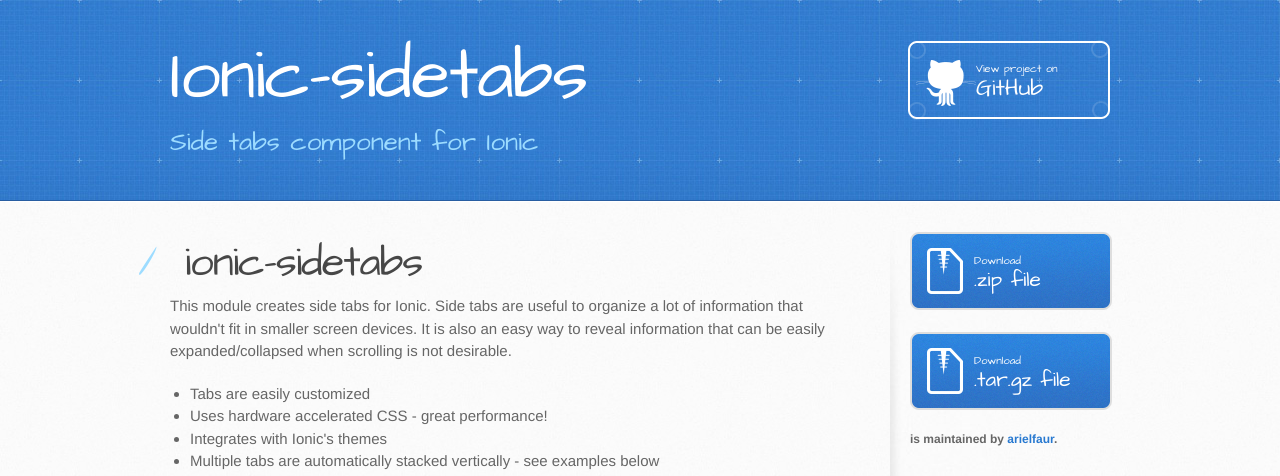
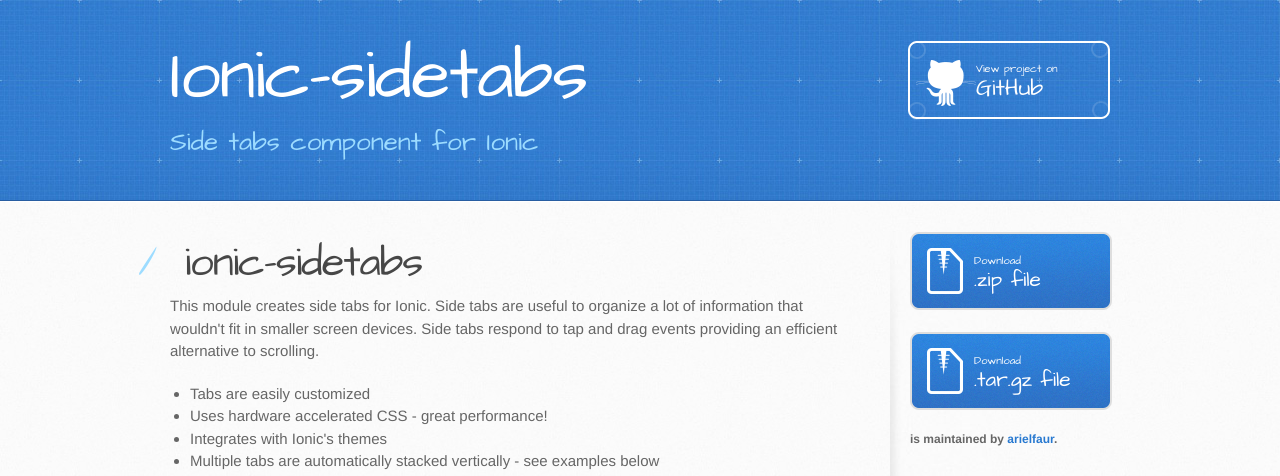
Before and after one commit to arielfaur/ionic-sidetabs, a plain HTML site: page index.html in a window 1280 px wide. Shown: the top 476 px of the page. Drawn offline with Linux system fonts and the light colour scheme; a script that the page names is missing.

Commit message:
fix documentation

```diff
--- a/index.html
+++ b/index.html
@@ -32,7 +32,7 @@
 <a id="ionic-sidetabs" class="anchor" href="#ionic-sidetabs" aria-hidden="true"><span class="octicon octicon-link"></span></a>ionic-sidetabs</h1>
 
 <p>This module creates side tabs for Ionic. Side tabs are useful to organize a lot of information that wouldn't fit in smaller screen devices.
-It is also an easy way to reveal information that can be easily expanded/collapsed when scrolling is not desirable.</p>
+Side tabs respond to tap and drag events providing an efficient alternative to scrolling.</p>
 
 <ul>
 <li>Tabs are easily customized</li>
```
